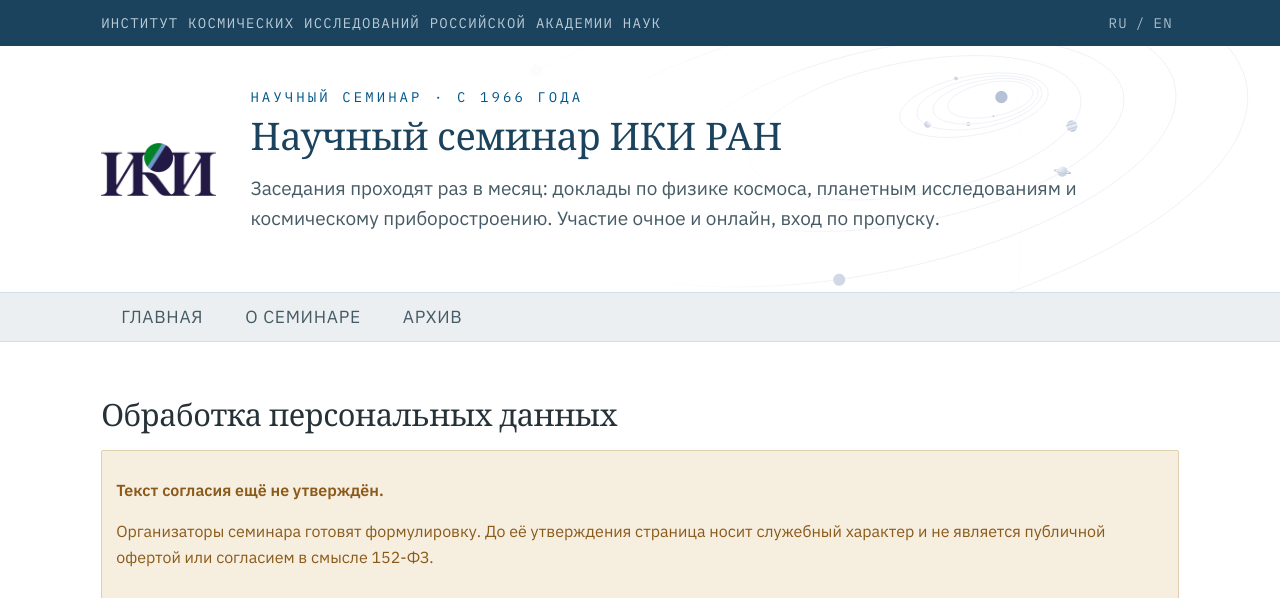
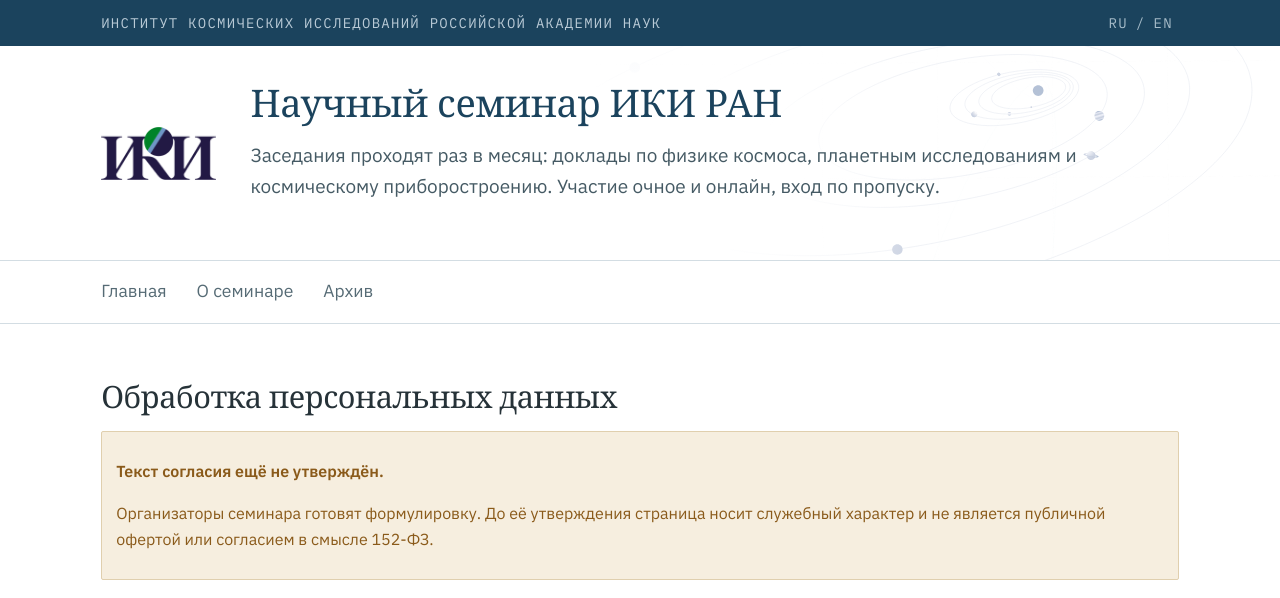
Before and after one commit to I-love-linux-12-31/SRI_RAS_seminars_website, a Django app: template templates/core/privacy.html in a window 1280 px wide. Shown: the top 598 px of the page. Run offline with Django 5.2, Linux system fonts and the light colour scheme; the template is opened without the code that fills it, so the values that code supplies are empty; some web fonts are replaced.

Commit message:
Site menu from UI v1

```diff
--- a/static/css/base.css
+++ b/static/css/base.css
@@ -133,14 +133,6 @@
 .masthead__text {
   min-width: 0;
 }
-.masthead__kicker {
-  font-family: var(--font-mono);
-  font-size: 14px;
-  letter-spacing: 0.22em;
-  text-transform: uppercase;
-  color: var(--accent);
-  margin-bottom: 10px;
-}
 .masthead h1 {
   margin: 0;
   font-family: var(--font-serif);
@@ -176,7 +168,8 @@
   position: sticky;
   top: 0;
   z-index: 40;
-  background: var(--surface-sunken);
+  background: color-mix(in srgb, var(--bg) 94%, transparent);
+  backdrop-filter: blur(10px);
   border-bottom: 1px solid var(--rule);
 }
 .nav__inner {
@@ -187,30 +180,25 @@
 }
 .nav__links {
   display: flex;
-  gap: 2px;
+  gap: clamp(14px, 2.4vw, 30px);
   overflow-x: auto;
   scrollbar-width: none;
 }
 .nav__links a {
-  display: flex;
-  align-items: center;
-  min-height: var(--tap);
-  padding: 10px clamp(12px, 1.6vw, 20px);
+  padding-block: 16px;
   font-size: 17.5px;
-  letter-spacing: 0.04em;
-  text-transform: uppercase;
-  color: var(--ink-muted);
+  color: var(--ink-meta);
+  border-bottom: 2px solid transparent;
   white-space: nowrap;
 }
 .nav__links a:hover {
   text-decoration: none;
-  background: var(--rule-soft);
   color: var(--ink);
 }
 .nav__links a[aria-current="page"] {
   font-weight: 600;
-  background: var(--accent);
-  color: #ffffff;
+  color: var(--ink);
+  border-bottom-color: var(--accent);
 }
 
 /* --- Кнопки --------------------------------------------------------------- */
--- a/templates/base.html
+++ b/templates/base.html
@@ -36,7 +36,6 @@
            alt="{% translate 'Институт космических исследований РАН' %}">
     </a>
     <div class="masthead__text">
-      <div class="masthead__kicker">{% translate "Научный семинар · с 1966 года" %}</div>
       <h1>{% translate "Научный семинар ИКИ РАН" %}</h1>
       <p class="masthead__sub">{% translate "Заседания проходят раз в месяц: доклады по физике космоса, планетным исследованиям и космическому приборостроению. Участие очное и онлайн, вход по пропуску." %}</p>
     </div>
```
Also changed, not shown: locale/en/LC_MESSAGES/django.po, 1 other file.
